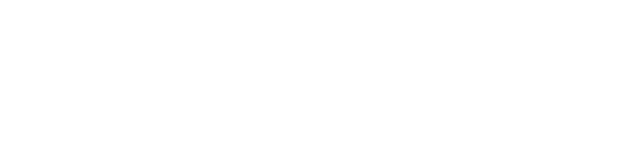
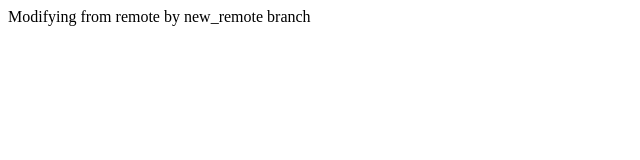
Before and after one commit to yashwakte03/myassess, a plain HTML site: page index.html in a window 1280 px wide. Shown: the whole page, without its empty margins (0-640 px from the left). Drawn offline with Linux system fonts and the light colour scheme.

Commit message:
Modified index.html

```diff
--- a/index.html
+++ b/index.html
@@ -2,5 +2,6 @@
   <head>
   </head>
   <body>
+    Modifying from remote by new_remote branch
   </body>
 </html>
```
